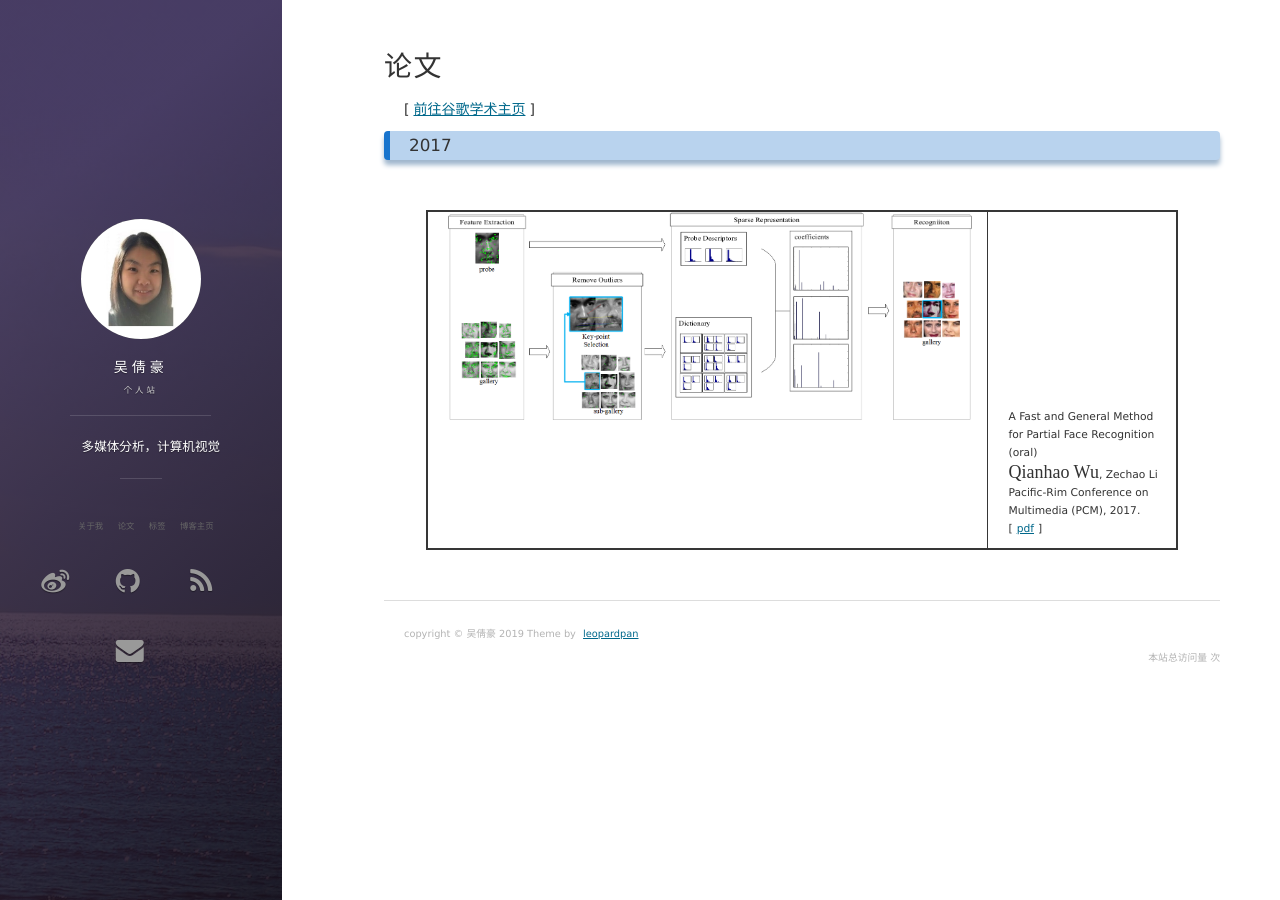
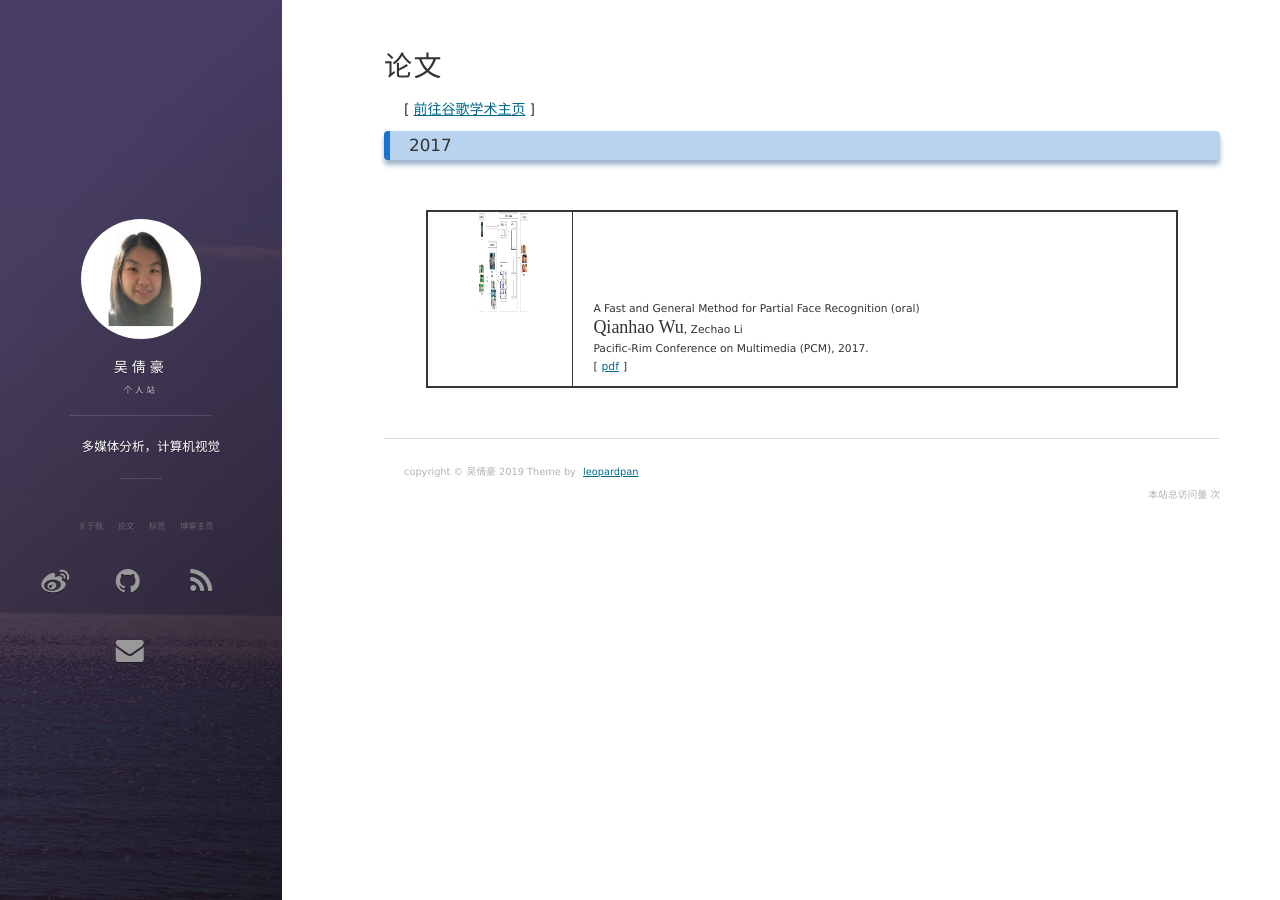
Before and after one commit to wqhIris/homepage, a Jekyll site: the page built from archive.md, in a window 1280 px wide. Built offline with Jekyll 4.4.1, drawn with Linux system fonts in a browser that asks for light colours; nearby versions of some CDN libraries; comment, search, counter and statistics services are not loaded.

Commit message:
Update archive.md

```diff
--- a/archive.md
+++ b/archive.md
@@ -9,7 +9,7 @@
 <table class="imgtable">
   <tr>
     <td>
-      <img src="/images/papers/pcm2017_partial_pace_recog.png" alt="PCM2017_partial_face_recog width=50pi height=100pi" />
+      <img src="/images/papers/pcm2017_partial_pace_recog.png" alt="PCM2017_partial_face_recog" width=50 height=100 />
     </td>
     <td align="left" valign="middle">
       <p>
```
